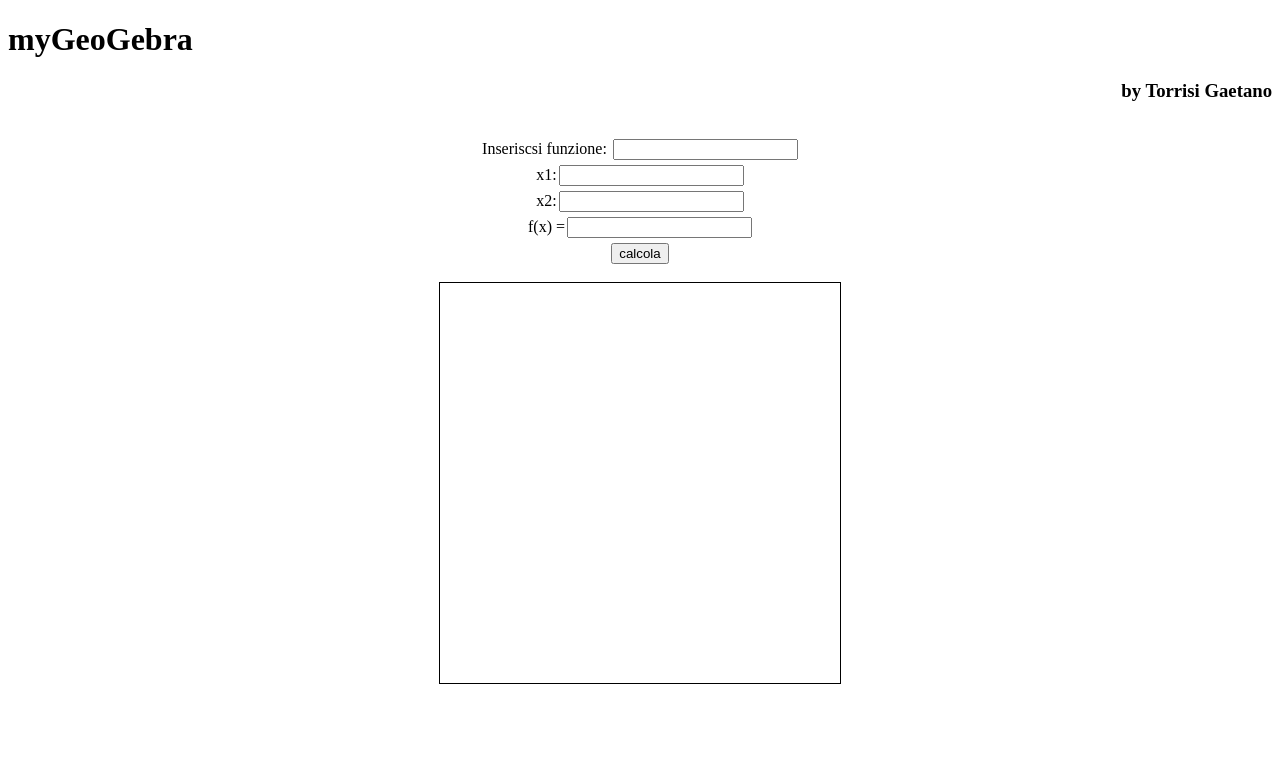
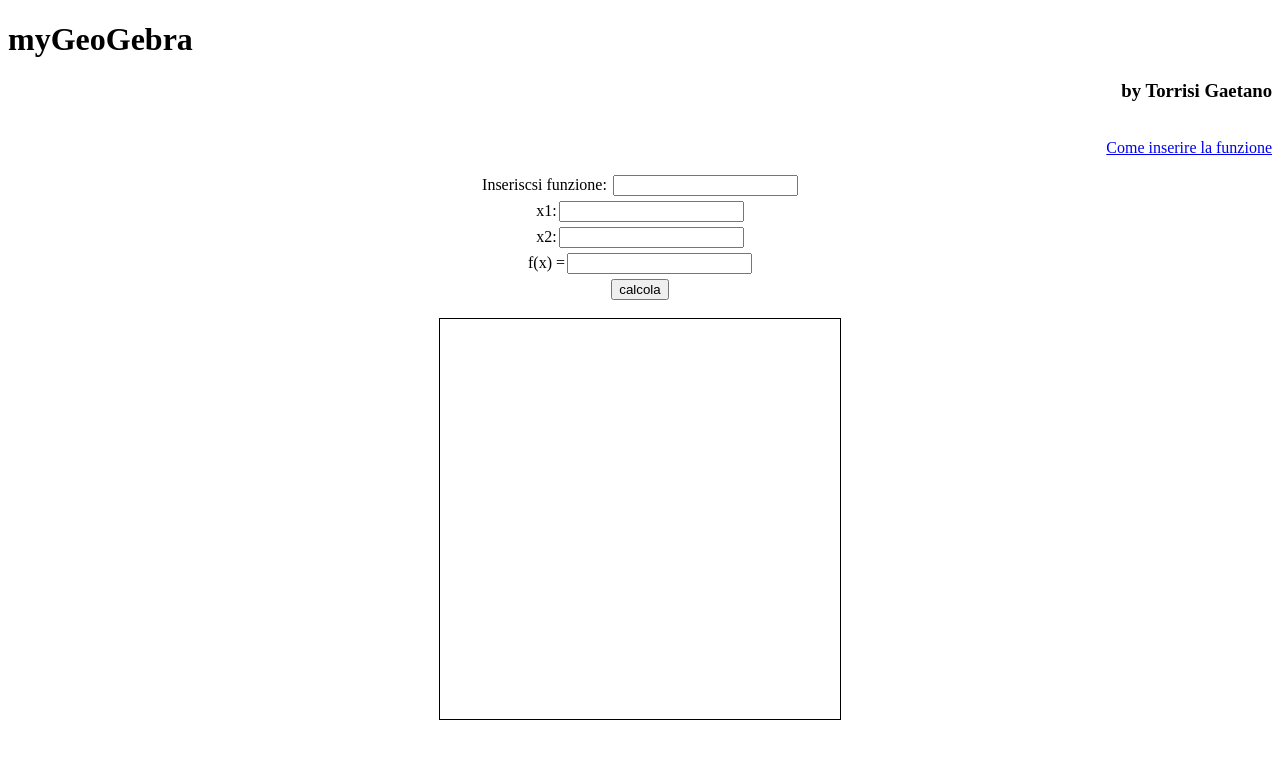
Before and after one commit to gaeTanoGT/myGeoGebra, a plain HTML site: page index.html in a window 1280 px wide. Drawn offline with Linux system fonts and the light colour scheme.

Commit message:
Update index.html

```diff
--- a/index.html
+++ b/index.html
@@ -154,19 +154,24 @@
         <style>
             div {text-align: center;}
             input {margin-bottom: 5px; margin-left: 2px;}
-            h3 {text-align: right;}
+            #id{
+                text-align: right;
+            }
         </style>
 
     </head>
 
     <body>
         <h1>myGeoGebra</h1>
-        <h3>by Torrisi Gaetano</h3>
+
+        <div id="id">
+            <h3>by Torrisi Gaetano</h3><br>
+            <a href="https://mathjs.org/docs/expressions/syntax.html#functions">Come inserire la funzione</a><br>
+        </div>
         <br>
-        <div class="container" >
+        <div class="container">
             <label for="inputField">Inseriscsi funzione: </label>
-            <input type="text" id="inputField">
-            <br>
+            <input type="text" id="inputField"><br>
             x1:<input type="number" id="x1"><br>
             x2:<input type="number" id="x2"><br>
             f(x) =<input type="number" id="fx"><br>
```
